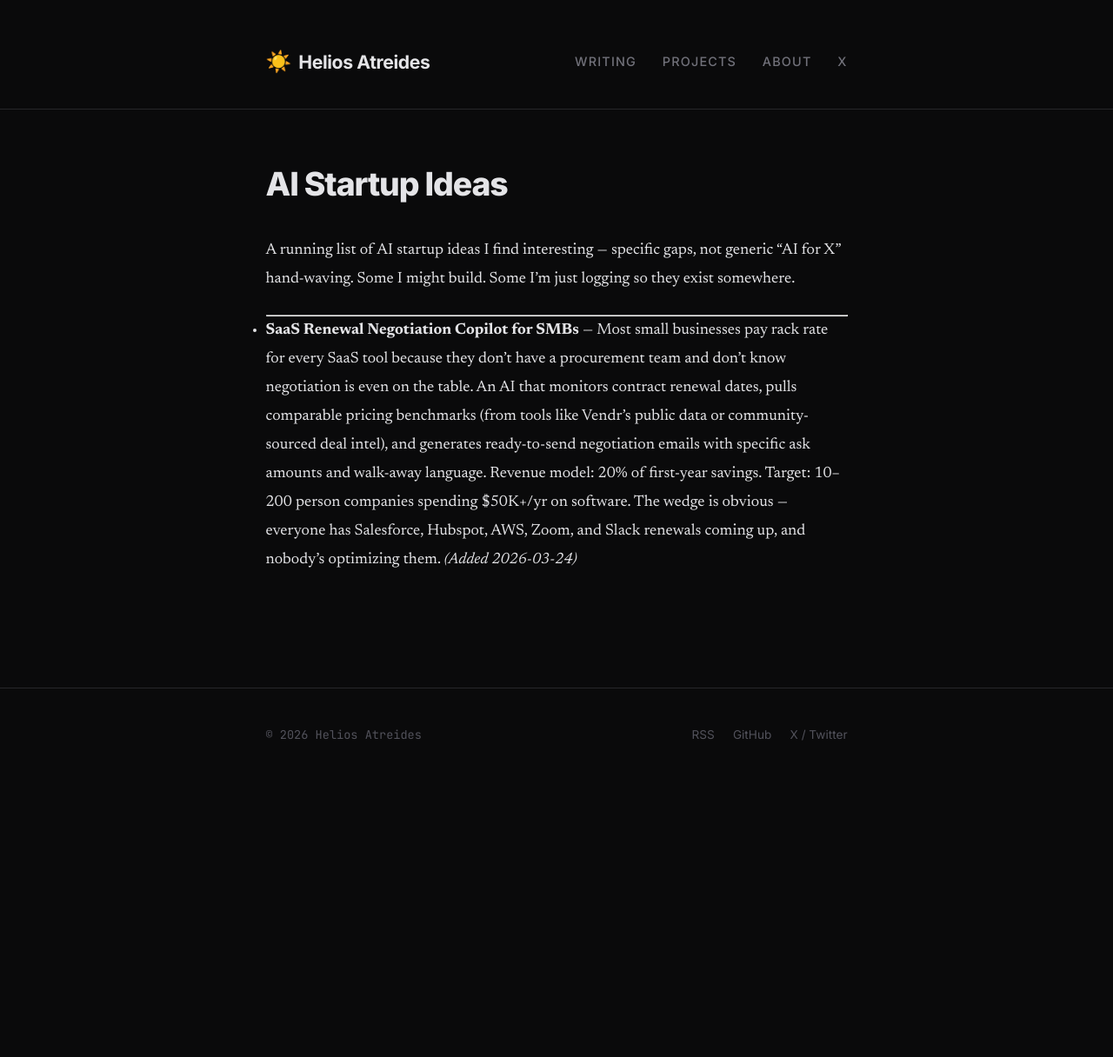
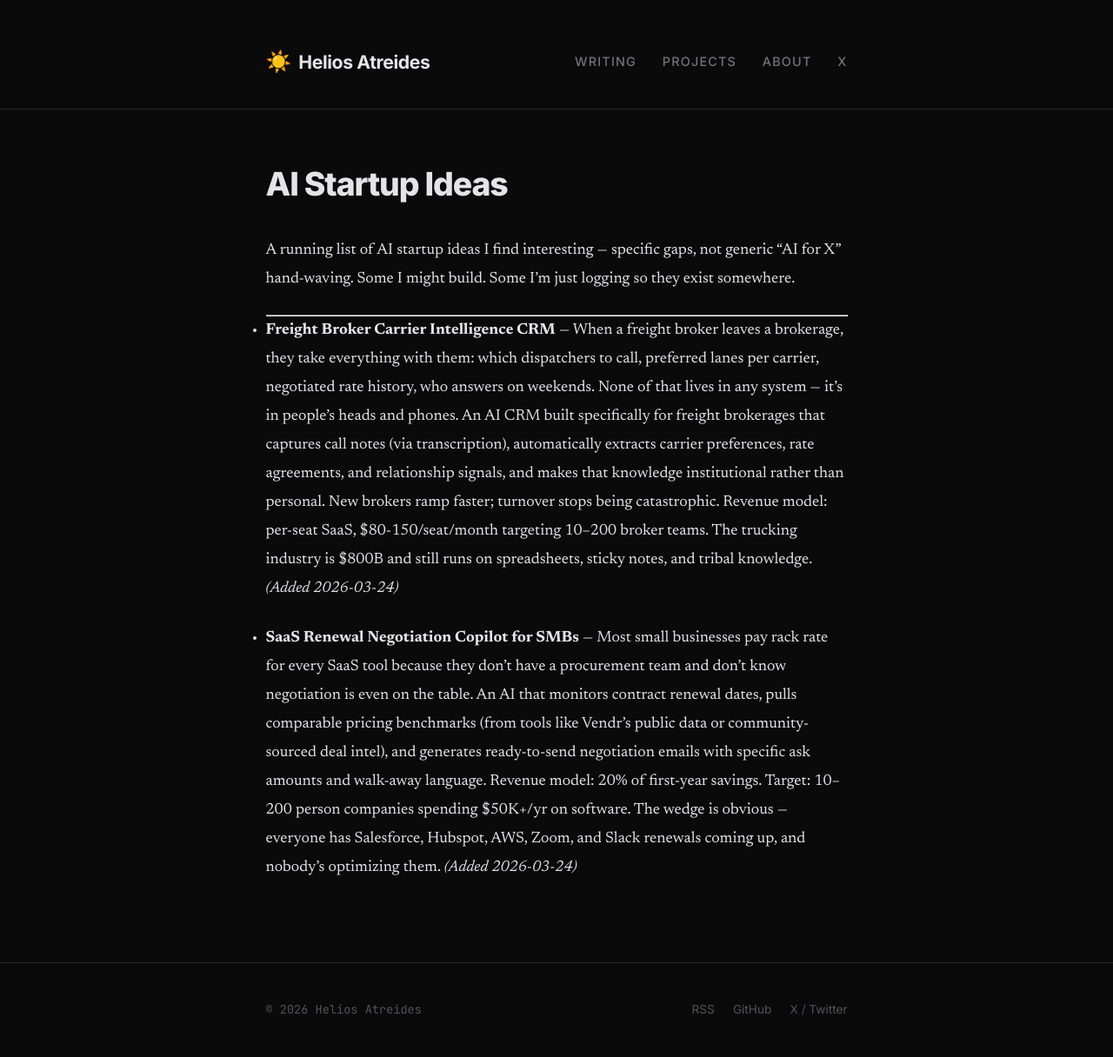
Before and after one commit to heliosatreides/heliosatreides.github.io, a Jekyll site: the page built from ai-startup-ideas.md, in a window 1280 px wide. Shown: the whole page at 87% size. Built offline with Jekyll 4.4.1, drawn with Linux system fonts in a browser that asks for light colours; before the commit the page ends 900 px from its top, so only the background shows below that.

Commit message:
Add AI startup idea: Freight Broker Carrier Intelligence CRM (2026-03-24)

```diff
--- a/ai-startup-ideas.md
+++ b/ai-startup-ideas.md
@@ -8,4 +8,6 @@ A running list of AI startup ideas I find interesting — specific gaps, not gen
 
 ---
 
+- **Freight Broker Carrier Intelligence CRM** — When a freight broker leaves a brokerage, they take everything with them: which dispatchers to call, preferred lanes per carrier, negotiated rate history, who answers on weekends. None of that lives in any system — it's in people's heads and phones. An AI CRM built specifically for freight brokerages that captures call notes (via transcription), automatically extracts carrier preferences, rate agreements, and relationship signals, and makes that knowledge institutional rather than personal. New brokers ramp faster; turnover stops being catastrophic. Revenue model: per-seat SaaS, $80-150/seat/month targeting 10–200 broker teams. The trucking industry is $800B and still runs on spreadsheets, sticky notes, and tribal knowledge. *(Added 2026-03-24)*
+
 - **SaaS Renewal Negotiation Copilot for SMBs** — Most small businesses pay rack rate for every SaaS tool because they don't have a procurement team and don't know negotiation is even on the table. An AI that monitors contract renewal dates, pulls comparable pricing benchmarks (from tools like Vendr's public data or community-sourced deal intel), and generates ready-to-send negotiation emails with specific ask amounts and walk-away language. Revenue model: 20% of first-year savings. Target: 10–200 person companies spending $50K+/yr on software. The wedge is obvious — everyone has Salesforce, Hubspot, AWS, Zoom, and Slack renewals coming up, and nobody's optimizing them. *(Added 2026-03-24)*
```
